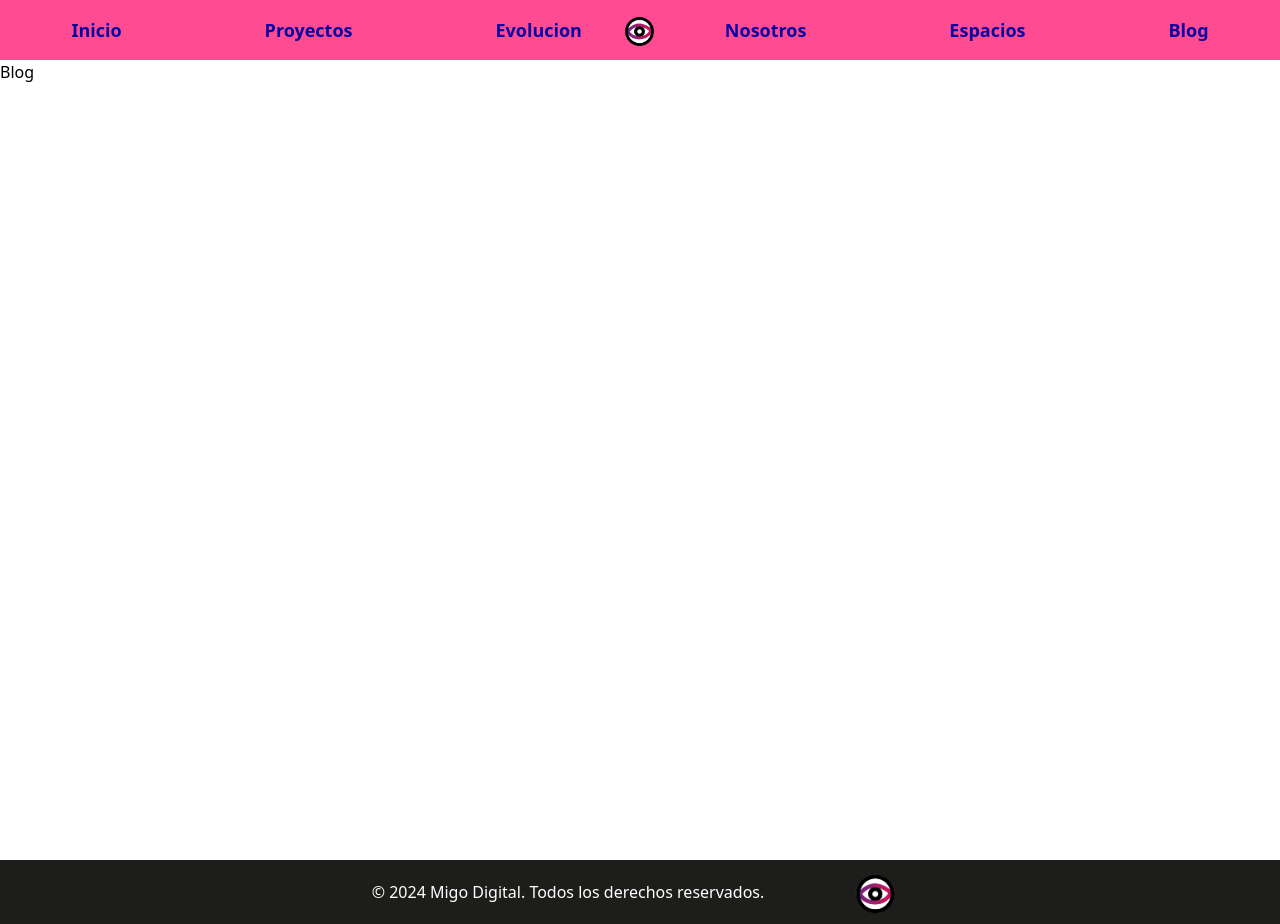
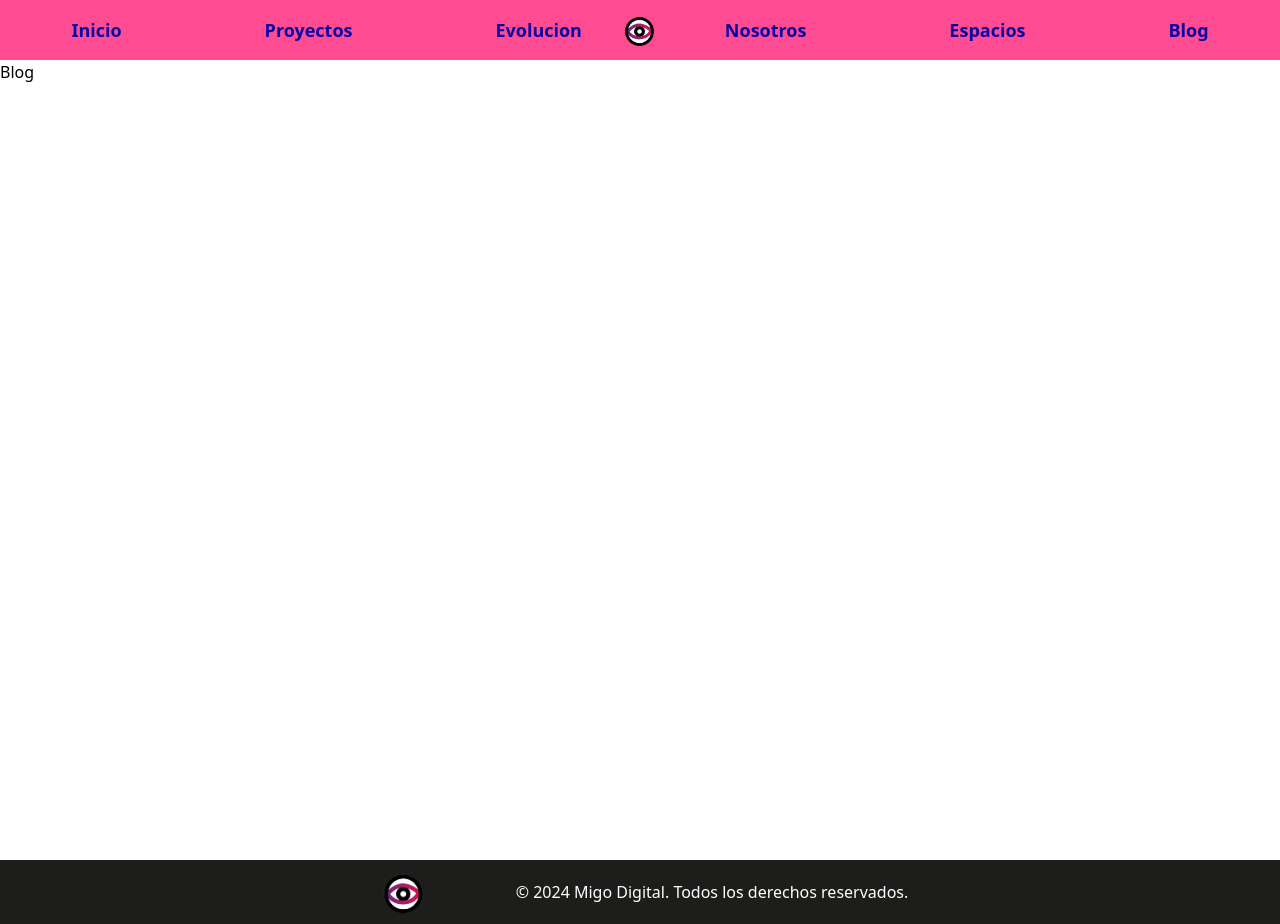
Before and after one commit to SharkF17/migoPage, a React (Vite) app: page /blog in a window 1280 px wide. Built offline with nearby package versions, Linux system fonts and the light colour scheme.

Commit message:
intercambiando lugares en el footer

```diff
--- a/src/components/footer/Footer.jsx
+++ b/src/components/footer/Footer.jsx
@@ -5,8 +5,8 @@ export default function Footer() {
   return (
     <>
       <div className="bg-migonegro flex text-white items-center justify-center space-x-20">
+        <img src={migo} alt="" className="w-16" />
         <p>© 2024 Migo Digital. Todos los derechos reservados.</p>
-        <img src={migo} alt="" className="w-16" />
       </div>
     </>
   );
```
